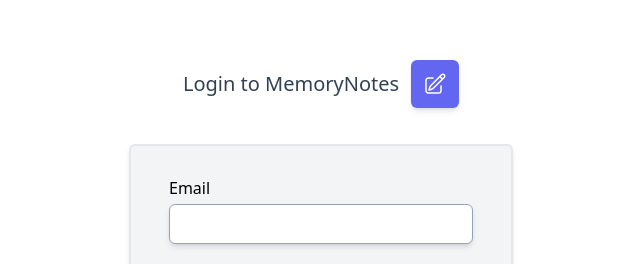
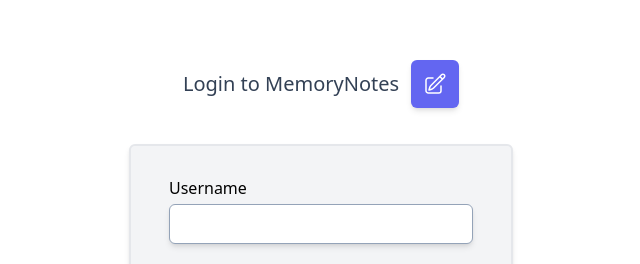
Before and after one commit to samdalvai/react-spring-fs-template, a React (Vite) app in the folder frontend/: page /login in a window 1280 px wide. Shown: the part 116-380 px from the top of the page, without its empty margins (319-959 px from the left). Built offline with nearby package versions, Linux system fonts and the light colour scheme.

Commit message:
Refactor frontend to user usename for authentication

```diff
--- a/frontend/src/pages/Login.tsx
+++ b/frontend/src/pages/Login.tsx
@@ -12,7 +12,7 @@ import { resetError } from "../reducers/authReducer";
 
 export default function Login() {
 	const dispatch = useDispatch();
-	const [userEmail, setUserEmail] = useState<string>("");
+	const [userName, setUserName] = useState<string>("");
 	const [password, setPassword] = useState<string>("");
 
 	const { isAuthenticated, loading, error, user } = useSelector((state: RootState) => state.auth);
@@ -20,7 +20,7 @@ export default function Login() {
 
 	const onSubmit = () => {
 		dispatch(resetError())
-		dispatch(login({ email: userEmail, password: password }))
+		dispatch(login({ username: userName, password: password }))
 	}
 
 	if (isAuthenticated) {
@@ -41,11 +41,11 @@ export default function Login() {
 		<Card size="md">
 			<div className="flex flex-col w-4/5">
 				<InputField
-					label={"Email"}
-					name={"email"}
-					value={userEmail}
-					type={"email"}
-					onChange={setUserEmail} />
+					label={"Username"}
+					name={"username"}
+					value={userName}
+					type={"text"}
+					onChange={setUserName} />
 				<InputField
 					label={"Password"}
 					name={"password"}
```
Also changed, not shown: 2 other files (tests, documents, lock files or other folders).
